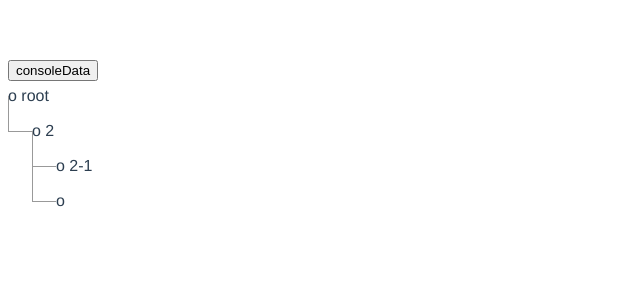
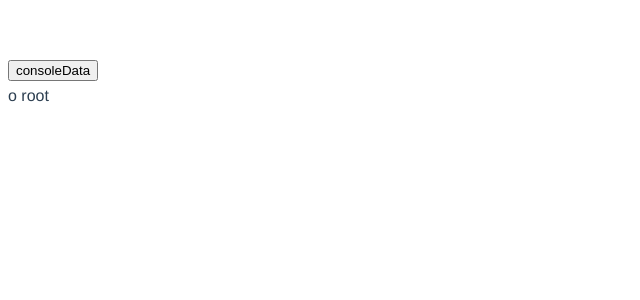
Before and after one commit to wuyuedefeng/vue-sortable-tree, a Vue app in the folder example/: page /#/ in a window 1280 px wide. Shown: the top 300 px of the page, without its empty margins (0-640 px from the left). Built offline with nearby package versions, Linux system fonts and the light colour scheme.

Commit message:
add folder or unfolder tree key: closeStateKey

```diff
--- a/example/src/components/Hello.vue
+++ b/example/src/components/Hello.vue
@@ -1,7 +1,7 @@
 <template>
   <div class="hello">
     <button @click="consoleData">consoleData</button>
-    <sortable-tree :data="treeData" mixinParentKey="$parent" @changePosition="changePosition">
+    <sortable-tree :data="treeData" mixinParentKey="$parent" @changePosition="changePosition" closeStateKey="$close">
       <template scope="{item}">
         <span>o {{item.name}}</span>
       </template>
@@ -18,6 +18,7 @@ export default {
     return {
       treeData: {
         name: 'root',
+        $close: true,
         children: [
           {
             name: '2',
--- a/example/src/components/SortableTree.vue
+++ b/example/src/components/SortableTree.vue
@@ -6,7 +6,7 @@
         <span>{{data[attr]}}</span>
       </slot>
     </div>
-    <ul v-if="hasChildren(data) && (!this.closeStateKey || this.closeStateKey && !data[this.closeStateKey])">
+    <ul v-if="hasChildren(data) && (!this.closeStateKey || this.closeStateKey && !this.data[this.closeStateKey])">
       <li v-for="(item, index) in children" :class="{'parent-li': hasChildren(item), 'exist-li': !item['_replaceLi_'], 'blank-li': item['_replaceLi_']}">
         <sortable-tree :data="item" :attr="attr" :childrenAttr="childrenAttr" :mixinParentKey="mixinParentKey" :closeStateKey="closeStateKey"
                        :parentData="data" :idx="index" :dragInfo="dragInfo" @changePosition="changePosition">
--- a/package.json
+++ b/package.json
@@ -1,6 +1,6 @@
 {
   "name": "vue-sortable-tree",
-  "version": "1.0.15",
+  "version": "1.0.16",
   "description": "",
   "main": "lib/Index.vue",
   "scripts": {
```
Also changed, not shown: 1 other file (tests, documents, lock files or other folders).
